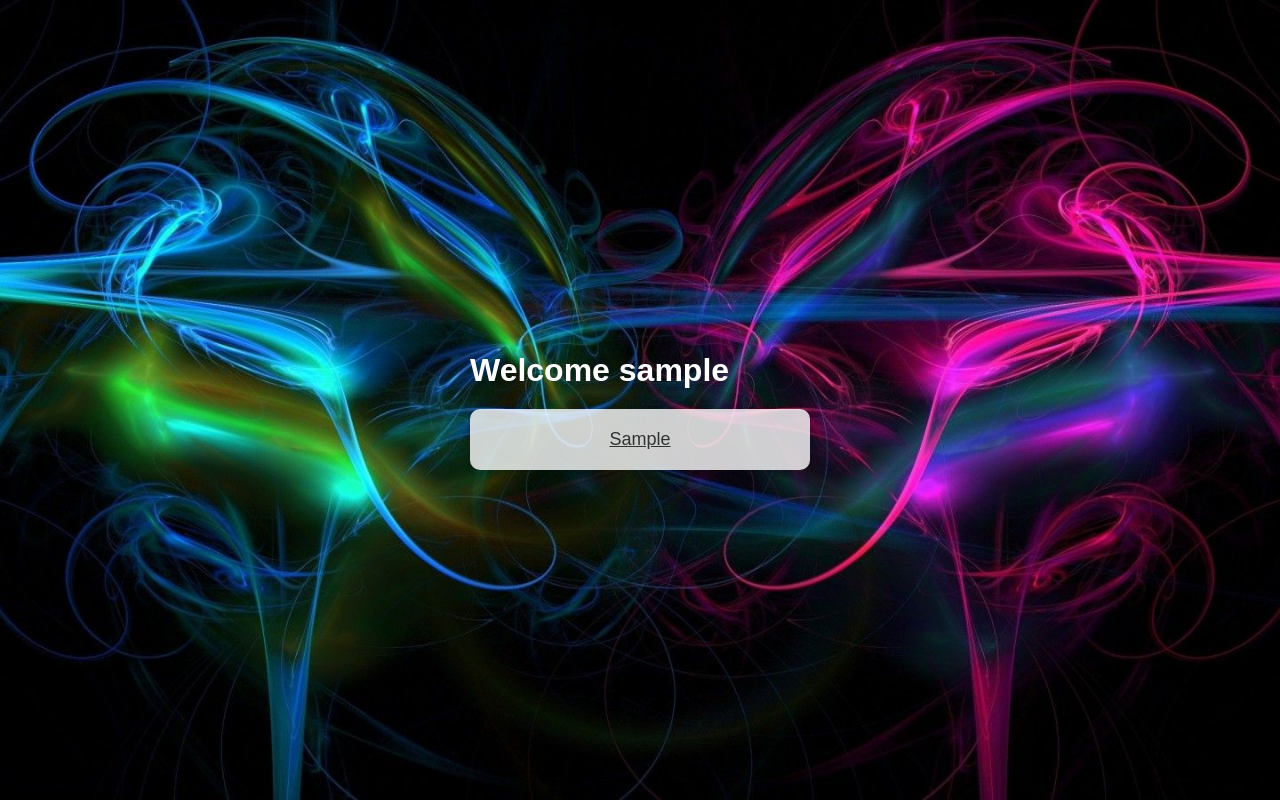
After one commit to Stunner242/Team_Project, a Flask app: template templates/Classes.html in a window 1280 px wide. The commit adds this page. Run offline with Flask 3, Linux system fonts and the light colour scheme; the template is opened without the code that fills it: most values are stand-ins (such as "Sample title", 1, 10 or a date in 2020).

Commit message:
Some Updation

```diff
--- a/All_Student_data.py
+++ b/All_Student_data.py
@@ -1,11 +1,11 @@
 import mysql.connector
-def get_all_student():
+def get_all_student(class_name):
     try:
         # Connect to the database
         conn = mysql.connector.connect(host='localhost', user='root', password='Golu123', database='garvit')
         cursor = conn.cursor()
-        select_query = "SELECT id,username,gender,class,present,absent FROM student"
-        cursor.execute(select_query)
+        select_query = "SELECT id,username,gender,class,present,absent FROM student where class = %s"
+        cursor.execute(select_query,(class_name,))
         result = cursor.fetchall()
         conn.close()
         student_data = []
--- a/Main.py
+++ b/Main.py
@@ -5,9 +5,10 @@ import time
 from Check import check_credentials  # Importing the credential check function
 from Studentcheck import check_Student
 from StudentData import get_student_data
+from Match import generate_face_encodings_from_image
 from All_Student_data import get_all_student
+from All_teacher_data import get_teacher_data
 from TakeAttdence import capture_images
-
 
 
 # Create the Flask app
@@ -26,19 +27,24 @@ def create_account():
 @app.route('/register-teacher')
 def register_teacher():
     return render_template('Teacher.html')
+@app.route('/teacher-dashboard')
+def teacher_dashboard():
+    class_name = request.args.get('class_name', None)
+    username = request.args.get('username', None)
+    return render_template('TeacherDashBoard.html', class_name=class_name, username=username)  #
 
 # Route for student registration
 @app.route('/register-student')
 def register_student():
     return render_template('Student.html')  #  This will render the Student.html
-@app.route('/take-attendance')
+@app.route('/take_attendance')
 def take_attendance():
-    return  capture_images()# Call the capture_images function to start capturing images
-@app.route('/show-student-data')
+    return capture_images()  # Call the capture_images function to start capturing images
+@app.route('/show_student')
 def show_student():
-    student_data = get_all_student()  # Get all student data from the database
-    return render_template('show_student.html',students=student_data)  # This will render the show_student.html page
-
+   class_name = request.args.get('class_name', None)
+   student_data = get_all_student(class_name)  # Get all student data for the specified class
+   return render_template('show_student.html', students=student_data)  # Render the show_student.html template with the student data
 # Route to handle form submission
 @app.route('/start', methods=['POST'])
 def start():
@@ -50,7 +56,8 @@ def start():
     # Check credentials in the database using the imported function
     if role == 'teacher':
         if check_credentials(username, password,id1):
-            return render_template('TeacherDashBoard.html',username=username)  # Call the webcam capture function if valid
+            classes_data =  get_teacher_data(username, id1)
+            return render_template('Classes.html',classes=classes_data,username=username)  # Call the webcam capture function if valid
         else:
             return "Invalid username or password."  # Return message if credentials are incorrect
     else:
--- /dev/null
+++ b/templates/Classes.html
@@ -0,0 +1,65 @@
+<!DOCTYPE html>
+<html lang="en">
+<head>
+    <title>Document</title>
+    <style>
+        body {
+            font-family: Arial, sans-serif;
+            background-image: url("{{ url_for('static', filename='css/bg.jpg') }}");
+            background-size: cover;
+            background-position: center;
+            background-attachment: fixed;
+            margin: 0;
+            height: 100vh; /* Full viewport height */
+            display: flex;
+            justify-content: center; /* Center horizontally */
+            align-items: center; /* Center vertically */
+            flex-direction: column; /* Stack items vertically */
+        }
+
+        h1 {
+            color: white;
+            margin-bottom: 20px;
+        }
+
+        .class-boxes {
+            display: flex;
+            flex-direction: column; /* Stack the boxes vertically */
+            align-items: center;  /* Center horizontally */
+            gap: 20px;  /* Space between the boxes */
+        }
+
+        .class-box {
+            background: rgba(255, 255, 255, 0.8);
+            padding: 20px;
+            width: 300px;  /* Width of each box */
+            border-radius: 10px;
+            box-shadow: 0 0 10px rgba(0, 0, 0, 0.1);
+            text-align: center;
+            font-size: 18px;
+            color: #333;
+            transition: background-color 0.3s;
+        }
+
+        .class-box:hover {
+            background-color: #f0f3f5;
+        }
+
+    </style>
+</head>
+<body>
+    <div class="container">
+        <div class="header">
+            <h1>Welcome {{username}}</h1>
+        </div>
+        <div class="class-boxes">
+            {% for class_info in classes %}
+            <a href="{{ url_for('teacher_dashboard', class_name=class_info,username=username) }}" class="class-box">
+                {{ class_info }}
+            </a>
+
+            {% endfor %}
+        </div>
+    </div>
+</body>
+</html>
```
Also changed, not shown: All_teacher_data.py (added, +21 -0 lines), templates/TeacherDashBoard.html (+10 -5 lines), templates/class.html (deleted, +0 -11 lines), test.py (deleted, +0 -102 lines).
